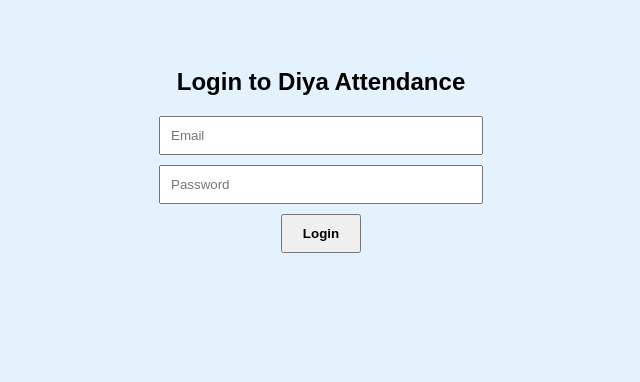
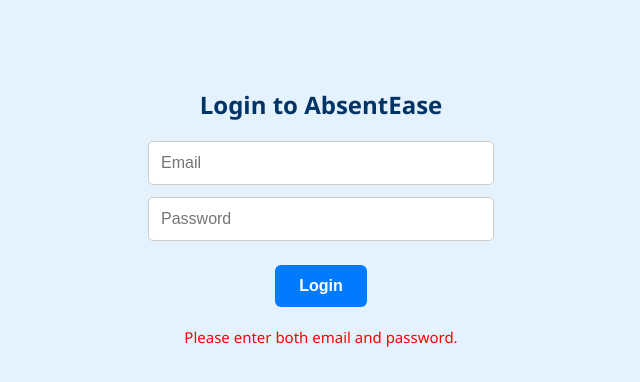
Before and after one commit to czviewer/DiyaScanner, a plain HTML site: page login.html in a window 1280 px wide. Both pictures are taken after a click on the button "Login". Shown: the whole page, without its empty margins (319-959 px from the left). Drawn offline with Linux system fonts and the light colour scheme; no server answers.

Commit message:
Update login.html

```diff
--- a/login.html
+++ b/login.html
@@ -3,18 +3,54 @@
 <head>
   <meta charset="UTF-8">
   <meta name="viewport" content="width=device-width, initial-scale=1.0">
-  <title>Login | Diya Attendance</title>
+  <title>Login | AbsentEase</title>
   <script src="firebase.js" type="module"></script>
   <style>
-    body { font-family: sans-serif; background: #e3f2fd; padding: 40px; text-align: center; }
-    input { display: block; margin: 10px auto; padding: 10px; width: 80%; max-width: 300px; }
-    button { padding: 10px 20px; font-weight: bold; }
+    body {
+      font-family: 'Segoe UI', sans-serif;
+      background: #e3f2fd;
+      padding: 60px 20px;
+      text-align: center;
+    }
+    h2 {
+      color: #003366;
+      margin-bottom: 20px;
+    }
+    input {
+      display: block;
+      margin: 12px auto;
+      padding: 12px;
+      width: 90%;
+      max-width: 320px;
+      font-size: 16px;
+      border-radius: 5px;
+      border: 1px solid #ccc;
+    }
+    button {
+      padding: 12px 24px;
+      margin-top: 12px;
+      font-weight: bold;
+      font-size: 16px;
+      background-color: #007bff;
+      color: white;
+      border: none;
+      border-radius: 6px;
+      cursor: pointer;
+    }
+    button:hover {
+      background-color: #0056b3;
+    }
+    #loginStatus {
+      margin-top: 20px;
+      color: red;
+      font-size: 15px;
+    }
   </style>
 </head>
 <body>
-  <h2>Login to Diya Attendance</h2>
-  <input type="email" id="email" placeholder="Email">
-  <input type="password" id="password" placeholder="Password">
+  <h2>Login to AbsentEase</h2>
+  <input type="email" id="email" placeholder="Email" autocomplete="username">
+  <input type="password" id="password" placeholder="Password" autocomplete="current-password">
   <button id="loginBtn">Login</button>
   <div id="loginStatus"></div>
 
@@ -27,17 +63,38 @@
     const statusEl = document.getElementById('loginStatus');
 
     btn.onclick = async () => {
-      const email = document.getElementById('email').value;
-      const password = document.getElementById('password').value;
+      const email = document.getElementById('email').value.trim();
+      const password = document.getElementById('password').value.trim();
+
+      if (!email || !password) {
+        statusEl.textContent = "Please enter both email and password.";
+        return;
+      }
+
       try {
         const res = await signInWithEmailAndPassword(auth, email, password);
         const user = res.user;
         const snapshot = await get(ref(db, 'users/' + user.uid));
         const data = snapshot.val();
-        if (!data) throw new Error('User record not found');
+
+        if (!data) throw new Error('User profile not found.');
+
         localStorage.setItem("empId", user.uid);
-        window.location.href = "index.html";
+
+        // Role-based secure redirection
+        const role = data.role;
+        if (role === "Dev" || role === "Admin") {
+          window.location.href = "admin.html";
+        } else if (role === "Branch") {
+          window.location.href = "home.html";
+        } else if (role === "Employee") {
+          window.location.href = "app.html"; // or change this if needed
+        } else {
+          throw new Error("Unknown role detected: " + role);
+        }
+
       } catch (err) {
+        console.error("Login Error:", err);
         statusEl.textContent = 'Login Failed: ' + err.message;
       }
     };
```
